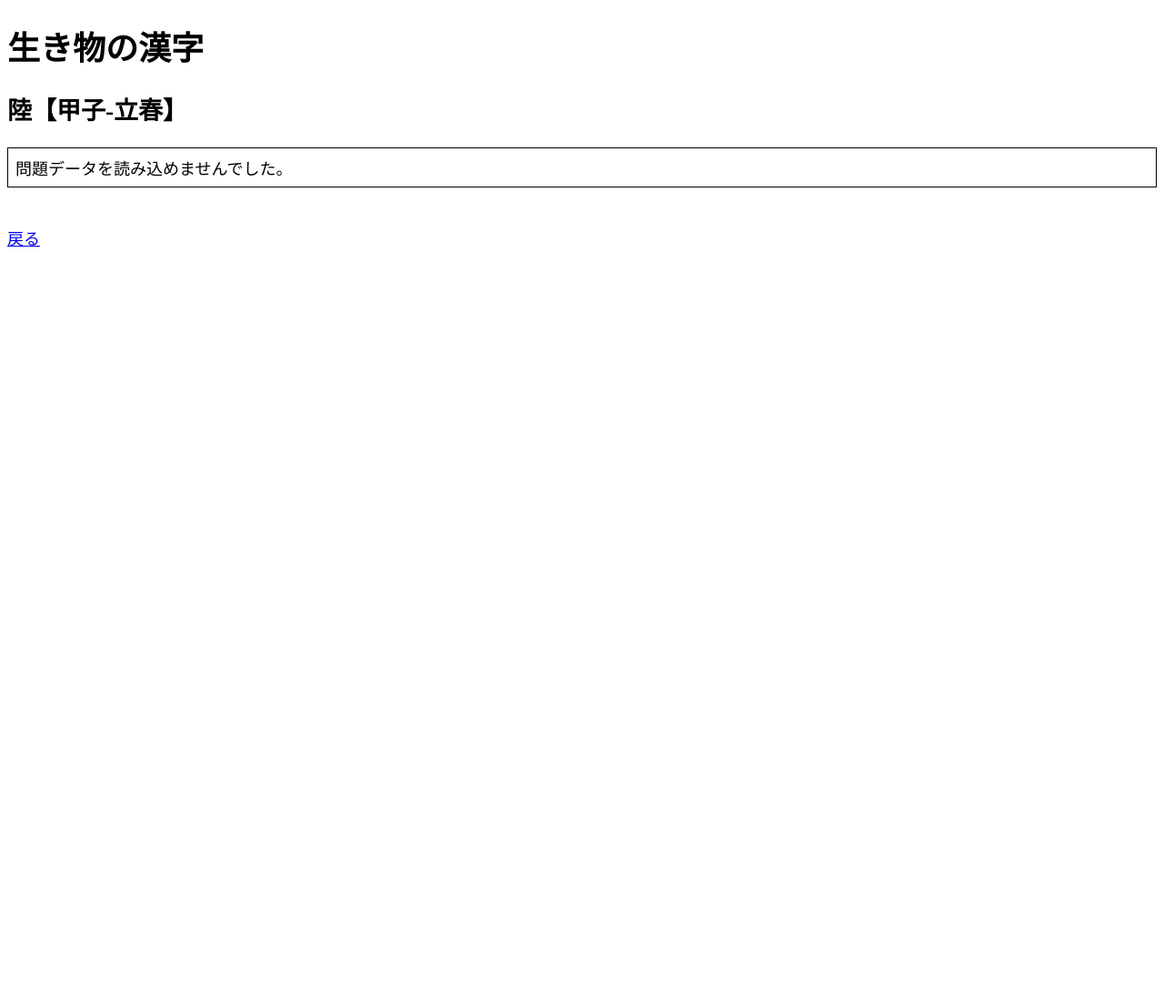
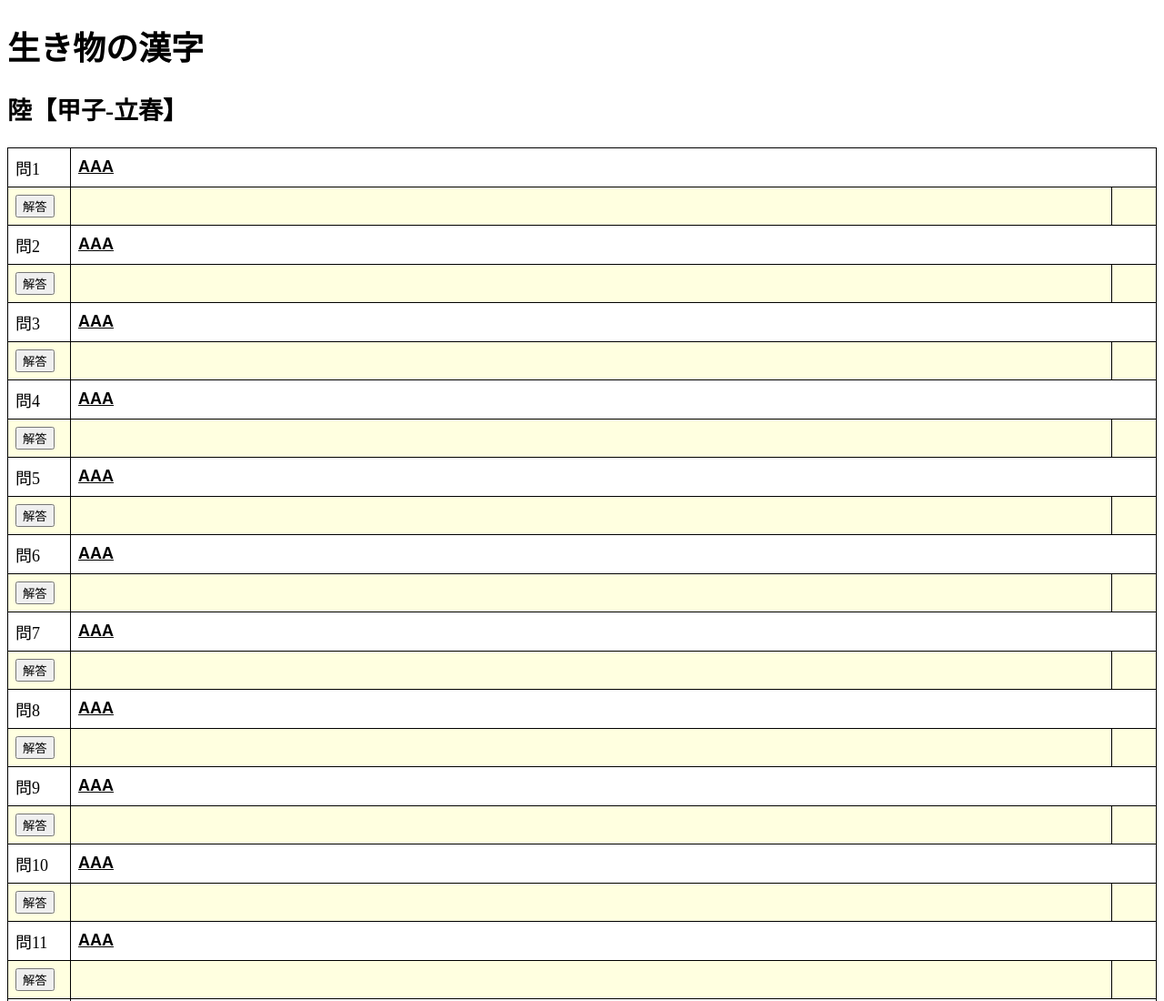
Before and after one commit to milchibi/yuitumu.github.io, a plain HTML site: page quiz.html in a window 1280 px wide. Shown: the top 1100 px of the page at 91% size. Before the commit the page ends 800 px from the top, so only its background shows below. Drawn offline with Linux system fonts and the light colour scheme; no server answers.

Commit message:
Update quiz.html

```diff
--- a/quiz.html
+++ b/quiz.html
@@ -65,7 +65,7 @@
             0: {
               num: 30,
               max: 30,
-              filename: "https://milchibi.github.io/yuitumu.github.io/quiz.html/data.csv",
+              filename: "data.csv",
               selectionNum: 0
             },
           }
```
